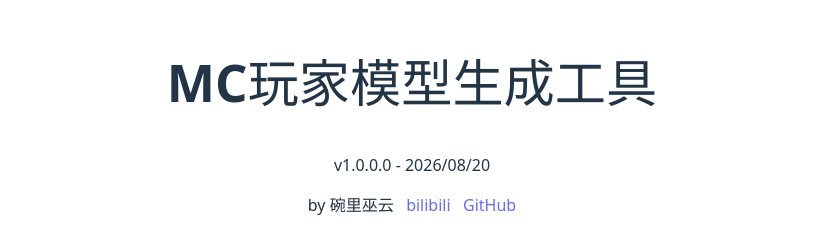
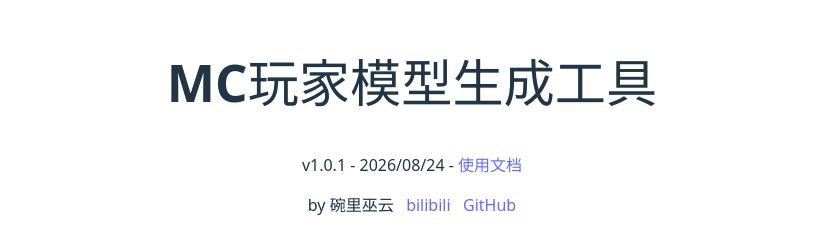
Before and after one commit to WizardsBowl/mc-mannequin-generator, a Vue app in the folder mc-mannequin-generator/: page / in a window 1280 px wide. Shown: the top 243 px of the page, without its empty margins (228-1051 px from the left). Built offline with nearby package versions, Linux system fonts and the light colour scheme; no server answers.

Commit message:
添加文档链接

```diff
--- a/mc-mannequin-generator/src/components/Contents.vue
+++ b/mc-mannequin-generator/src/components/Contents.vue
@@ -231,7 +231,8 @@ function tryAddApprunsCount() {
     <h1>MC玩家模型生成工具</h1>
     <div id="app-info">
       <p>
-        v1.0.0.0 - 2026/08/20
+        v1.0.1 - 2026/08/24 -
+        <a href="https://blog.wizardsbowl.com/minecraft/software/mc-mnqgrt" target="_blank">使用文档</a>
       </p>
       <p>
         by 碗里巫云
```
